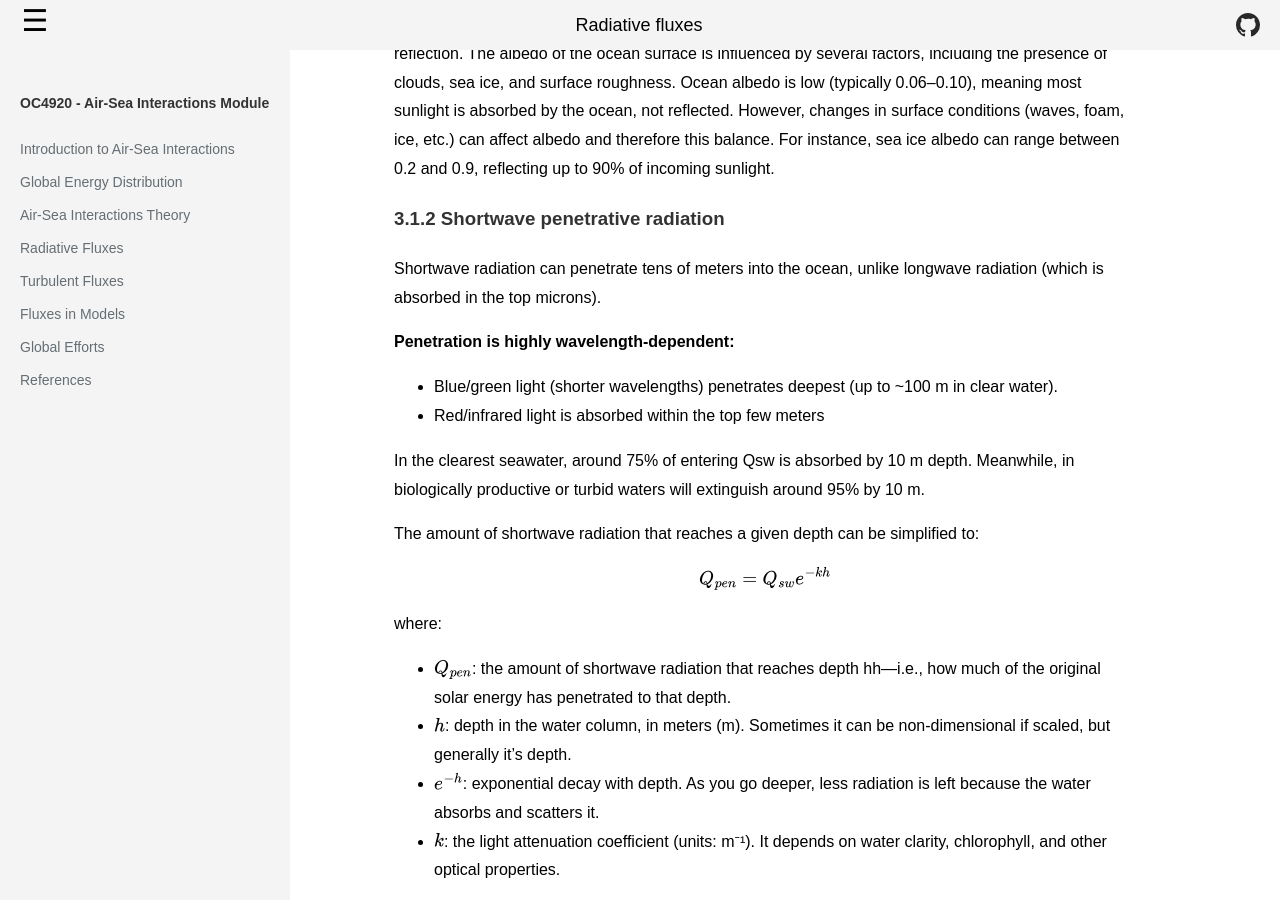
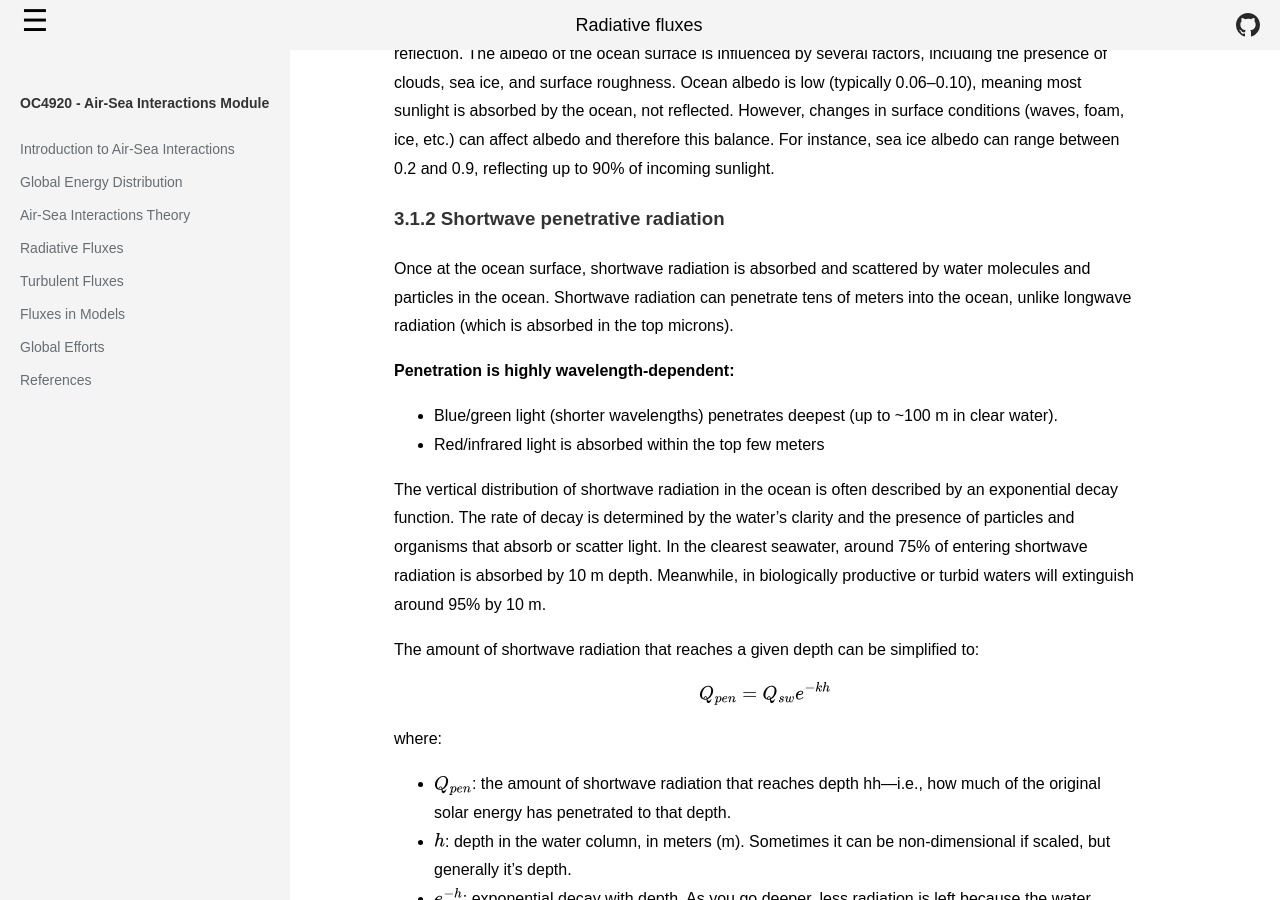
Before and after one commit to marcelduplessis/air-sea-interactions-notes, a Jekyll site: the page built from radiative-fluxes.md, in a window 1280 px wide and 900 px high, scrolled down 981 px. Built offline with Jekyll 4.4.1, drawn with Linux system fonts in a browser that asks for light colours.

Commit message:
add content

```diff
--- a/radiative-fluxes.md
+++ b/radiative-fluxes.md
@@ -29,14 +29,14 @@ $\alpha$ varies between 0 and 1, with 0 representing complete absorption and 1 r
 
 <h3>Shortwave penetrative radiation</h3>
 
-Shortwave radiation can penetrate tens of meters into the ocean, unlike longwave radiation (which is absorbed in the top microns).
+Once at the ocean surface, shortwave radiation is absorbed and scattered by water molecules and particles in the ocean. Shortwave radiation can penetrate tens of meters into the ocean, unlike longwave radiation (which is absorbed in the top microns).
 
 **Penetration is highly wavelength-dependent:**
 
 - Blue/green light (shorter wavelengths) penetrates deepest (up to ~100 m in clear water).
 - Red/infrared light is absorbed within the top few meters
 
-In the clearest seawater, around 75% of entering Qsw is absorbed by 10 m depth. Meanwhile, in biologically productive or turbid waters will extinguish around 95% by 10 m.
+The vertical distribution of shortwave radiation in the ocean is often described by an exponential decay function. The rate of decay is determined by the water's clarity and the presence of particles and organisms that absorb or scatter light. In the clearest seawater, around 75% of entering shortwave radiation is absorbed by 10 m depth. Meanwhile, in biologically productive or turbid waters will extinguish around 95% by 10 m.
 
 The amount of shortwave radiation that reaches a given depth can be simplified to:
 
```
